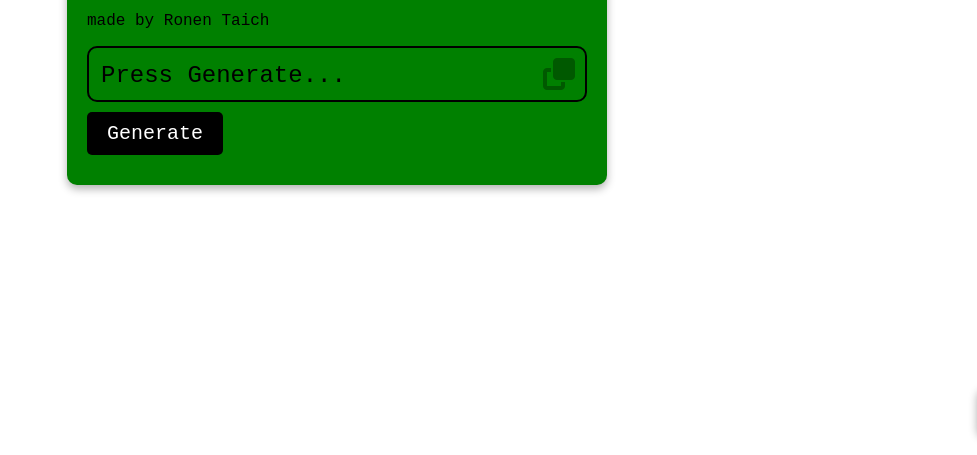
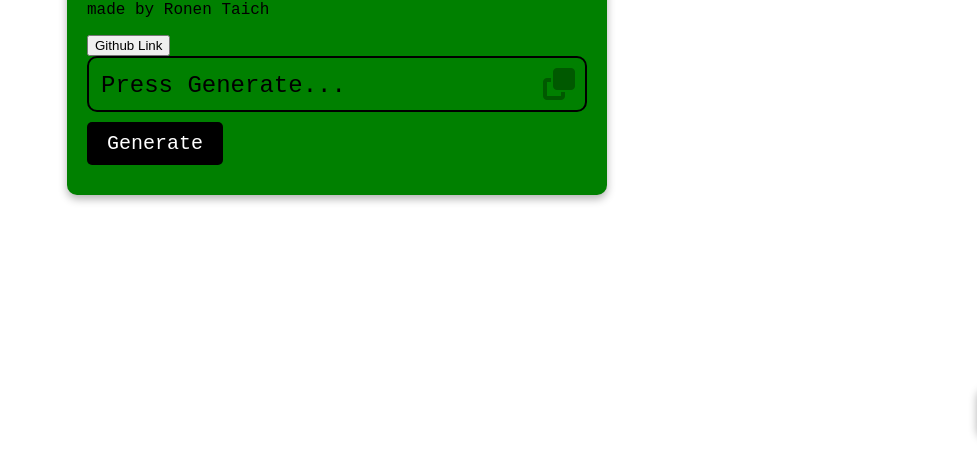
Before and after one commit to ronentaich17/random-password-generator, a plain HTML site: page index.html in a window 1280 px wide. Shown: the part 345-800 px from the top of the page, without its empty margins (303-1280 px from the left). Drawn offline with Linux system fonts and the light colour scheme.

Commit message:
added a button for the github link

```diff
--- a/index.html
+++ b/index.html
@@ -18,6 +18,9 @@
     <div class="password-container">
         <h2>Random Password Generator</h2>
         <p>made by Ronen Taich</p>
+        <form action="https://github.com/ronentaich17/random-password-generator">
+            <button type="submit">Github Link</button>
+         </form>
         <div class="input-container">
             <input type="text" id="input" class="input" placeholder="Press Generate..." readonly>
             <i class="fa-solid fa-copy fa-2x"></i>
```
